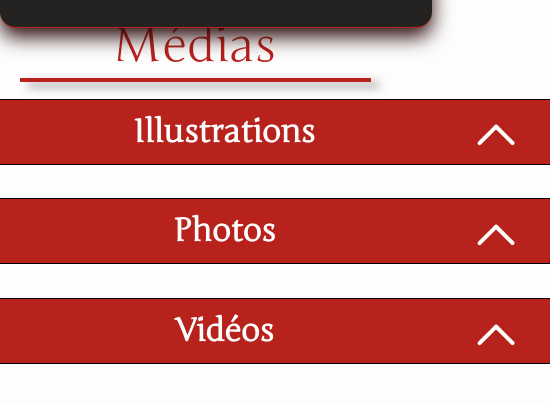
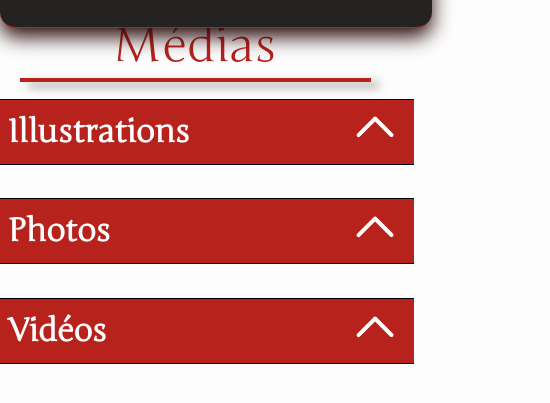
Before and after one commit to oujabi/dokan, a website: page pages/medias.html in a window 390 px wide. Shown: the part 79-482 px from the top of the page, 550 px wide, since content can reach past the window. Drawn offline with nearby package versions, Linux system fonts and the light colour scheme.

Commit message:
debug toggle medias in responsive

```diff
--- a/css/mobile.css
+++ b/css/mobile.css
@@ -314,8 +314,8 @@
     font-weight: 800;
     margin-bottom: 4vh;
     color: var(--ancient-paper-white);
-    padding-left: 18rem;
-    padding-right: 2rem;
+    padding-left: 8vw;
+    padding-right: 2vh;
 }
 
 .header-block-medias > h2 {
@@ -324,11 +324,11 @@
     margin: 0;
     padding: 0;
     align-content: center;
+    text-align: left;
 }
 
 .block-toggle-medias {
     display: flex;
-    margin-top: 1rem;
 }
 
 .toggle-medias {
--- a/js/event.js
+++ b/js/event.js
@@ -39,7 +39,7 @@
            document.querySelector('.close-toggle-illustrations').style.display = "none";
        }
     });
-git
+
     document.querySelector('.header-block-medias-pictures').addEventListener('click', () => {
         if(document.querySelector('.body-block-medias-pictures').style.display === "block") {
             document.querySelector('.body-block-medias-pictures').style.display = "none";
```
